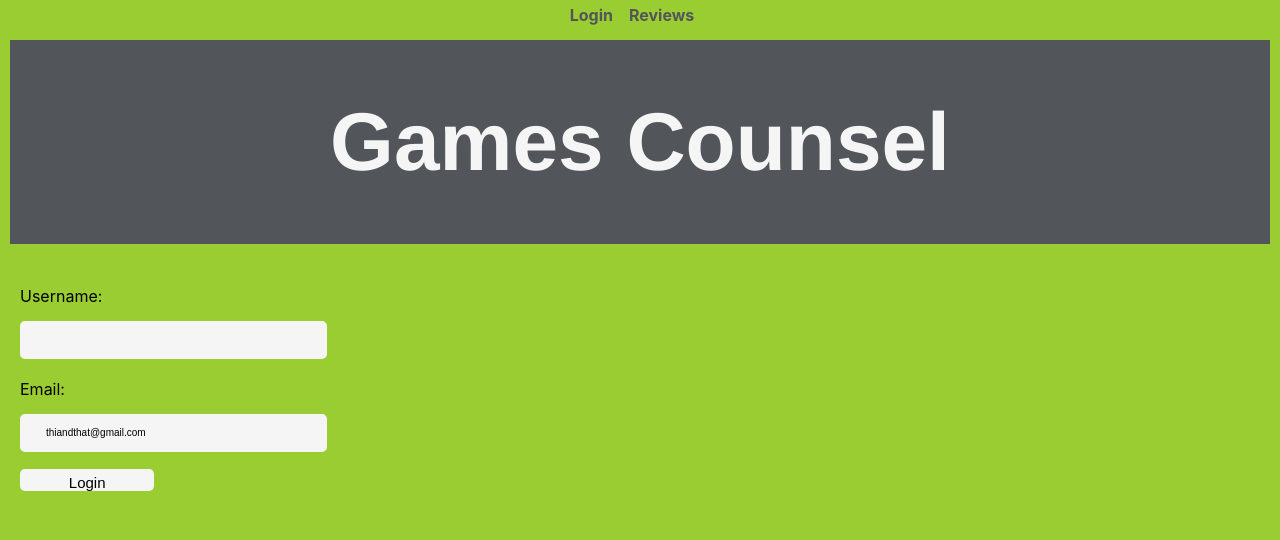
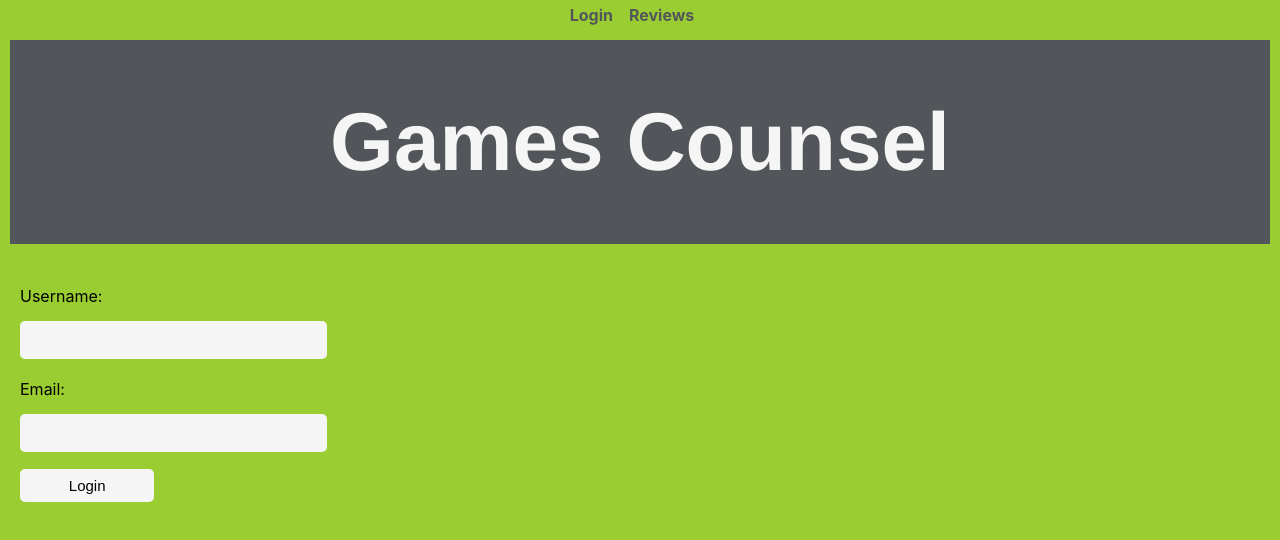
Before and after one commit to amgc3/nc-games, a React (Create React App) app: page / in a window 1280 px wide. Shown: the top 540 px of the page. Built offline with nearby package versions, Linux system fonts and the light colour scheme.

Commit message:
added state hooks and some style changes for login form

```diff
--- a/src/App.css
+++ b/src/App.css
@@ -100,8 +100,8 @@ input {
 .login-button {
   width: 35%;
   height: 5px;
-  padding-bottom: 13px;
-  border: 4px solid whitesmoke;
+  padding-bottom: 18px;
+  border: 7px solid whitesmoke;
   border-radius: 5px;
   background-color: whitesmoke;
   margin-top: 0.5em;
--- a/src/components/Login.jsx
+++ b/src/components/Login.jsx
@@ -2,15 +2,27 @@ import React, {useState} from 'react';
 
 
 const Login = () => {
-    const [username, setUsername] = useState('')
-    const email = "thiandthat@gmail.com"
+    const [username, setUsername] = useState('');
+    const [email, setEmail] = useState('');
+
+    //const email = "thiandthat@gmail.com"
+    const handleSubmit = (event) => {
+        event.preventDefault();
+        console.log(username, email)
+    }
     return (
 
-        <form className='Login-form'>
+        <form className='Login-form' onSubmit={handleSubmit}>
             <label htmlFor='username' >Username: </label>
-            <input type='text' id='username' value={username} />
+            <input type='text' id='username' value={username}
+            onChange={(event) => {
+                setUsername(event.target.value)
+            }} />
             <label htmlFor='email'>Email: </label>
-            <input type='email' id='email' value={email}/>
+            <input type='email' id='email' value={email}
+            onChange={(event) => {
+                setEmail(event.target.value)
+            }} />
             <button className='login-button'>Login</button>
         </form>
     );
```
